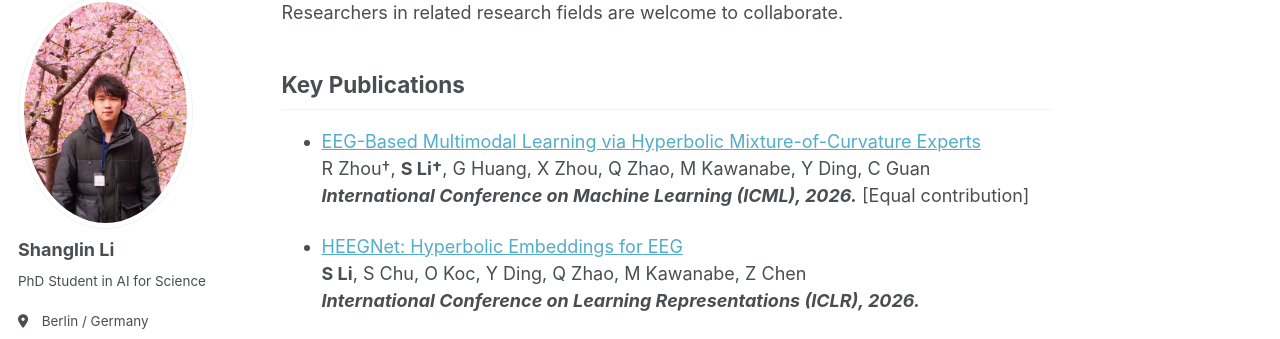
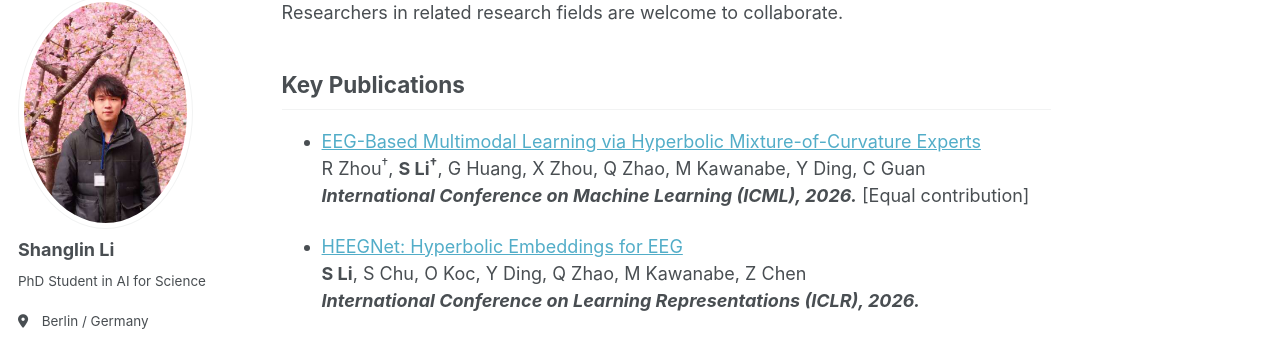
Before and after one commit to fightlesliefigt/fightlesliefigt.github.io, a Jekyll site: the page built from _pages/about.md, in a window 1280 px wide and 900 px high, scrolled down 329 px. Shown: the part 105-444 px from the top of the window. Built offline with Jekyll 4.4.1, drawn with Linux system fonts in a browser that asks for light colours; a style sheet for code colours, icons or effects is not loaded.

```diff
--- a/_pages/about.md
+++ b/_pages/about.md
@@ -19,7 +19,7 @@ Researchers in related research fields are welcome to collaborate.
 <ul>
 <li><p>
 <a href="https://openreview.net/forum?id=VSn4wLFd2p">EEG-Based Multimodal Learning via Hyperbolic Mixture-of-Curvature Experts</a><br />
-R Zhou†, <b>S Li†</b>, G Huang, X Zhou, Q Zhao, M Kawanabe, Y Ding, C Guan<br />
+R Zhou<sup>†</sup>, <b>S Li<sup>†</sup></b>, G Huang, X Zhou, Q Zhao, M Kawanabe, Y Ding, C Guan<br />
 <i><b>International Conference on Machine Learning (ICML), 2026.</b></i> [Equal contribution]
 </p></li>
 </ul>
```
